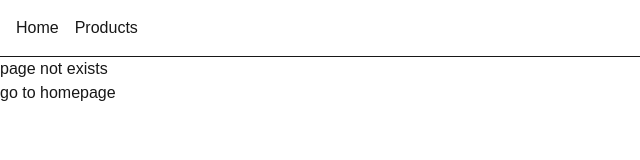
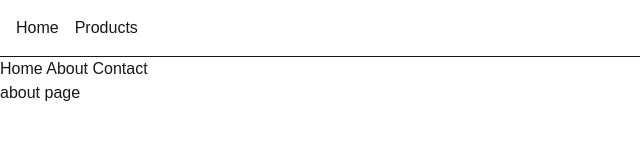
Before and after one commit to himanshuverse/NEXT-JS, a Next.js app: page /about in a window 1280 px wide. Before the commit this address had no page. Shown: the top 160 px of the page, without its empty margins (0-640 px from the left). Built offline with nearby package versions, Linux system fonts and the light colour scheme.

Commit message:
routes group

```diff
--- /dev/null
+++ b/app/(marketing)/about/page.tsx
@@ -0,0 +1,7 @@
+export default function aboutPage(){
+    return(
+        <div  >
+           about page
+        </div>
+    )
+}
--- /dev/null
+++ b/app/(marketing)/contact/page.tsx
@@ -0,0 +1,7 @@
+export default function contactPage(){
+    return(
+        <div className="p-4 text-8xl w-2 ">
+            contact page
+        </div>
+    )
+}
--- /dev/null
+++ b/app/(marketing)/layout.tsx
@@ -0,0 +1,14 @@
+import Link from "next/link"
+
+export default function LayoutPage({children}:{children:React.ReactNode}){
+    return(
+        <div>
+            <nav>
+                <Link href={"/"}>Home</Link>
+                <Link href={"/about"}> About  </Link>
+                <Link href={"/contact"}>Contact</Link>
+            </nav>
+            <main>{children}</main>
+        </div>
+    )
+}
```
